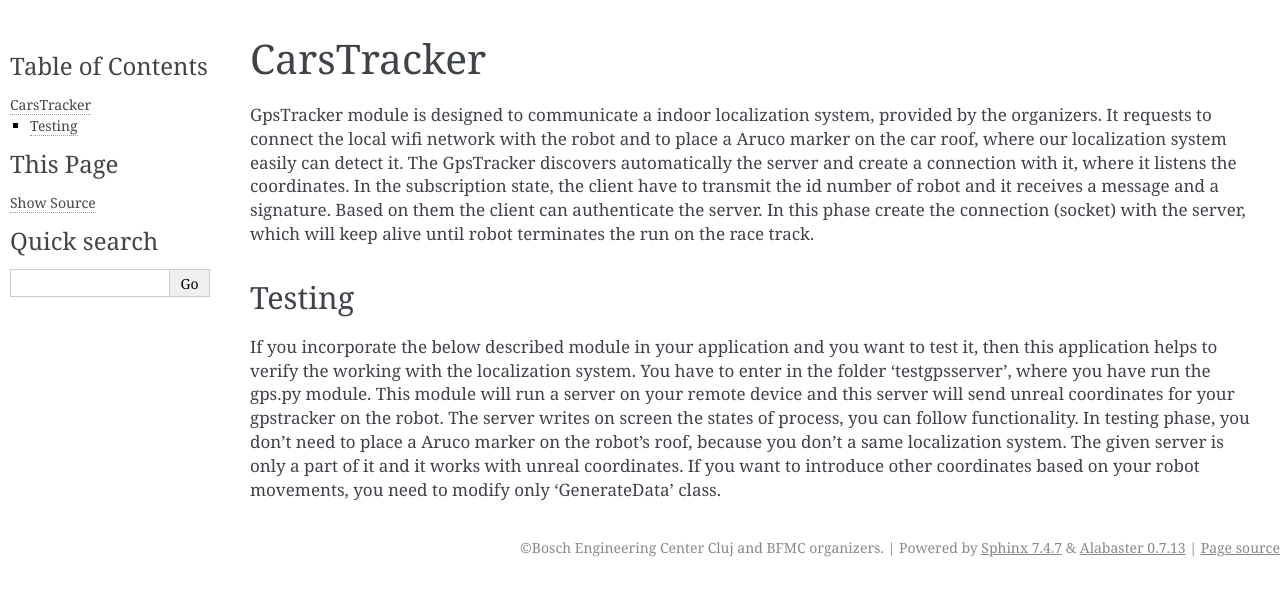
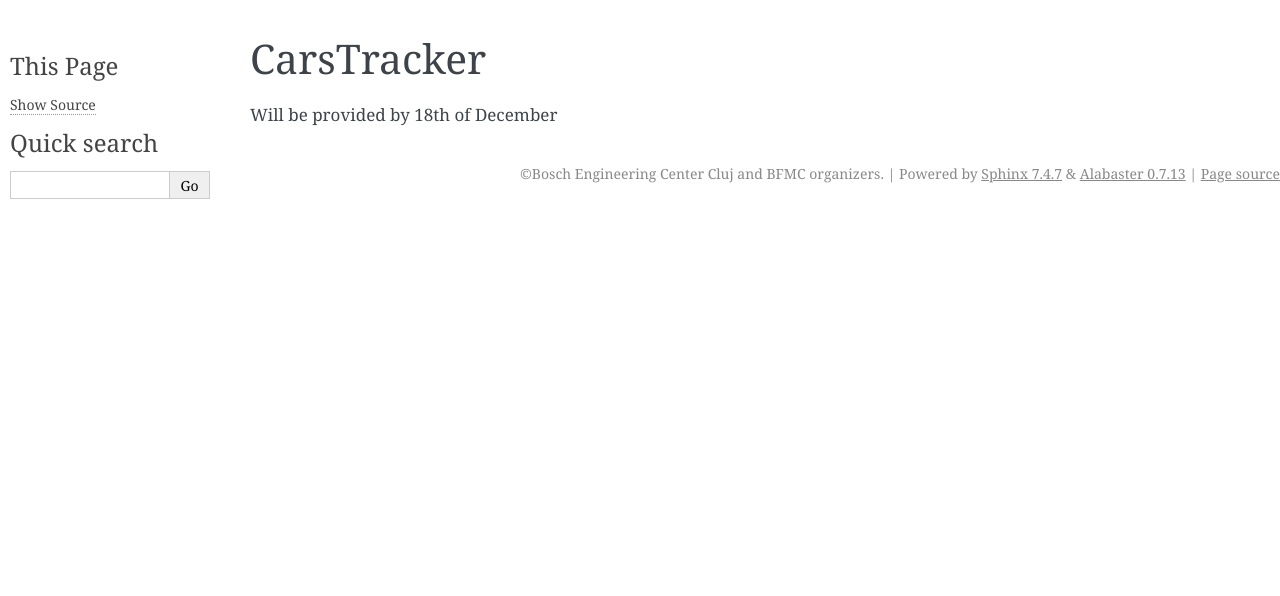
Before and after one commit to ECC-BFMC/Brain, a Sphinx documentation site: the page built from docs/source/dataacquisition_layer/CarsTracker.rst, in a window 1280 px wide. Shown: the top 596 px of the page. Built offline with Sphinx 7.4.7, drawn with Linux system fonts in a browser that asks for light colours.

Commit message:
no message

```diff
--- a/docs/source/dataacquisition_layer/CarsTracker.rst
+++ b/docs/source/dataacquisition_layer/CarsTracker.rst
@@ -1,24 +1,4 @@
 CarsTracker
 ===============
 
-
-GpsTracker module is designed to communicate a indoor localization system, provided by the
-organizers. It requests to connect the local wifi network with the robot and to place a Aruco marker
-on the car roof, where our localization system easily can detect it. The GpsTracker discovers automatically
-the server and create a connection with it, where it listens the coordinates. In the subscription state,
-the client have to transmit the id number of robot and it receives a message and a signature. Based on them
-the client can authenticate the server. In this phase create the connection (socket) with the server, which will
-keep alive until robot terminates the run on the race track.
-
-
-
-Testing
-########
-
-If you incorporate the below described module in your application and you want to test it, then this application
-helps to verify the working with the localization system. You have to enter in the folder 'test\gpsserver',
-where you have run the gps.py module. This module will run a server on your remote device and this server will send
-unreal coordinates for your gpstracker on the robot. The server writes on screen the states of process, you can
-follow functionality. In testing phase, you don't need to place a Aruco marker on the robot's roof, because you don't a same
-localization system. The given server is only a part of it and it works with unreal coordinates. If you want to introduce other
-coordinates based on your robot movements, you need to modify only 'GenerateData' class.
+Will be provided by 18th of December
```
